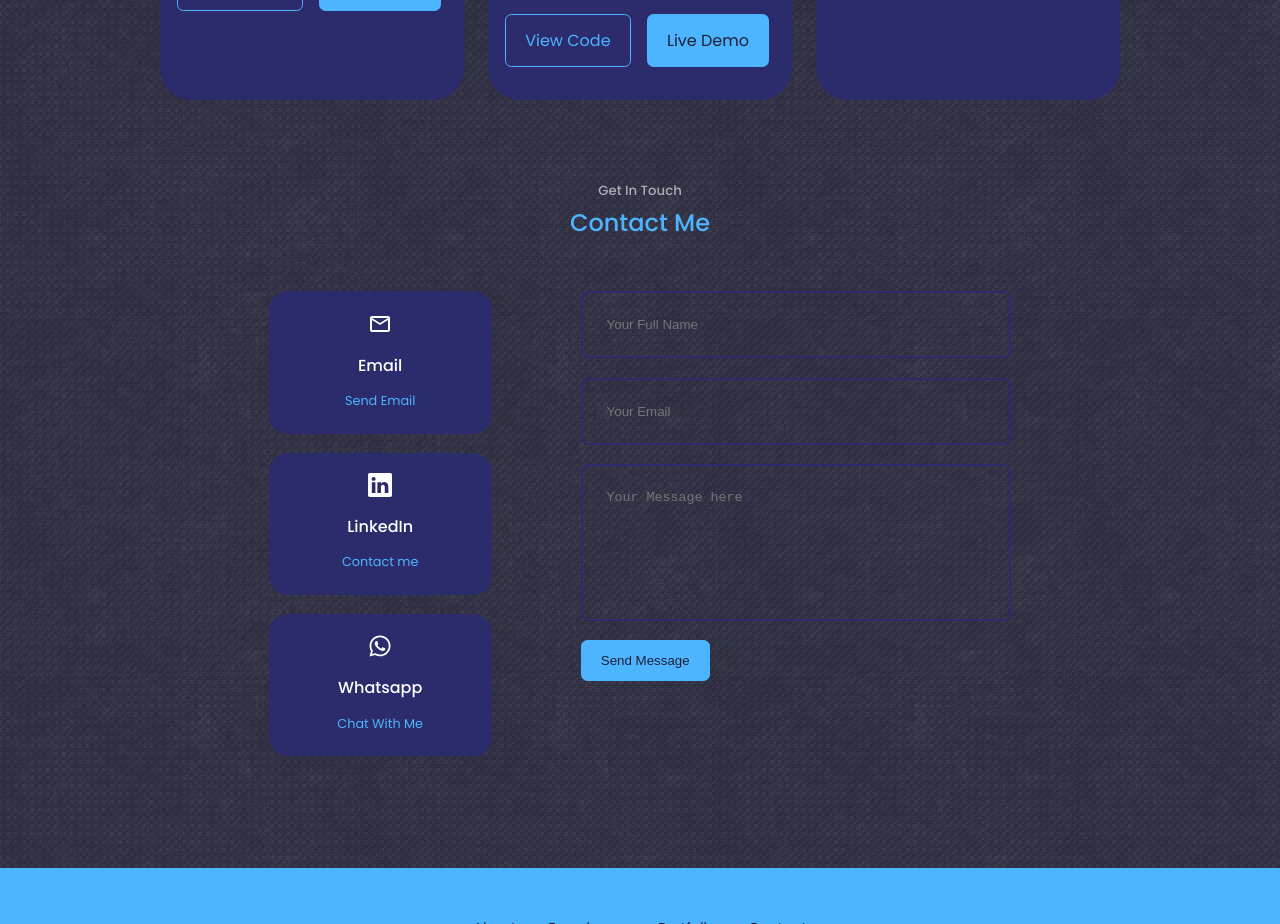
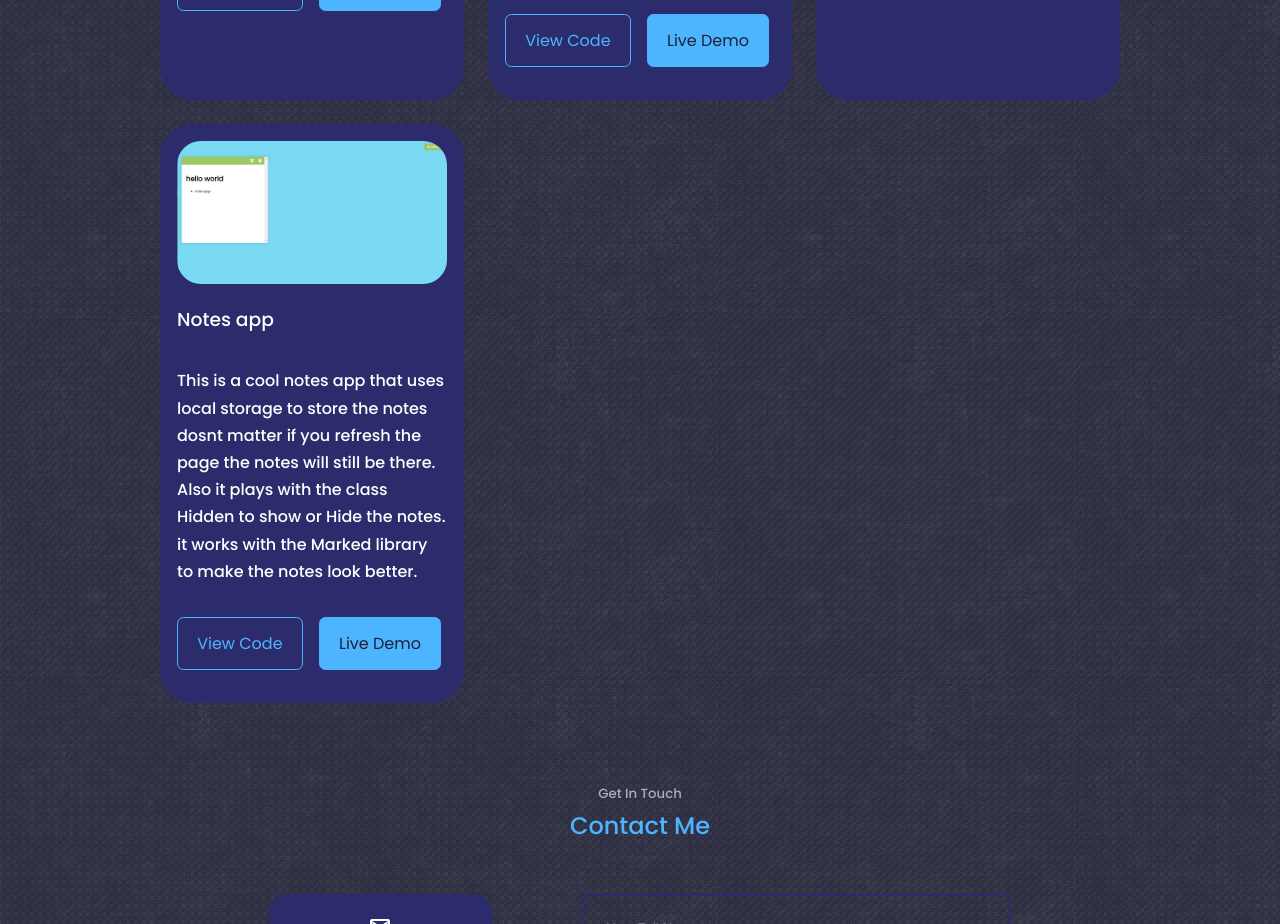
Before and after one commit to EABR986/Eduardo_Blanco_Portfolio, a React (Create React App) app in the folder eabr_portfolio_website/: page / in a window 1280 px wide. Shown: the part 3980-4904 px from the top of the page. Built offline with nearby package versions, Linux system fonts and the light colour scheme.

Commit message:
new notes project

```diff
--- a/eabr_portfolio_website/src/components/portfolio/Portfolio.jsx
+++ b/eabr_portfolio_website/src/components/portfolio/Portfolio.jsx
@@ -6,6 +6,7 @@ import IMG3 from '../../assets/project3.jpg'
 import IMG4 from '../../assets/project4.jpg'
 import IMG5 from '../../assets/project5.jpg'
 import IMG6 from '../../assets/project6.jpg'
+import IMG7 from '../../assets/project7.jpg'
 
 const data = [
   {
@@ -61,6 +62,15 @@ const data = [
     desc: "This is a simple drawing app using the canvas elememt in HTML. The project uses Canvas Api. It have many diferent Mouse events and properties for looking the mouse position. ",
     demo: 'https://drawing-app-kappa.vercel.app//',
         github: 'https://github.com/EABR986/drawing-app'
+  },
+  {
+    id: 7,
+    category: 'Frontend',
+    image: IMG7,
+    title: "Notes app",
+    desc: "This is a cool notes app that  uses local storage to store the notes dosnt matter if you refresh the page the notes will still be there. Also it plays with the class Hidden to show or Hide the notes. it works with the Marked library to make the notes look better. ",
+    demo: 'https://notes-app-one-ruby.vercel.app/',
+        github: 'https://github.com/EABR986/notes-app'
   }
 ]
 
```
Also changed, not shown: eabr_portfolio_website/src/assets/project7.jpg (added).
